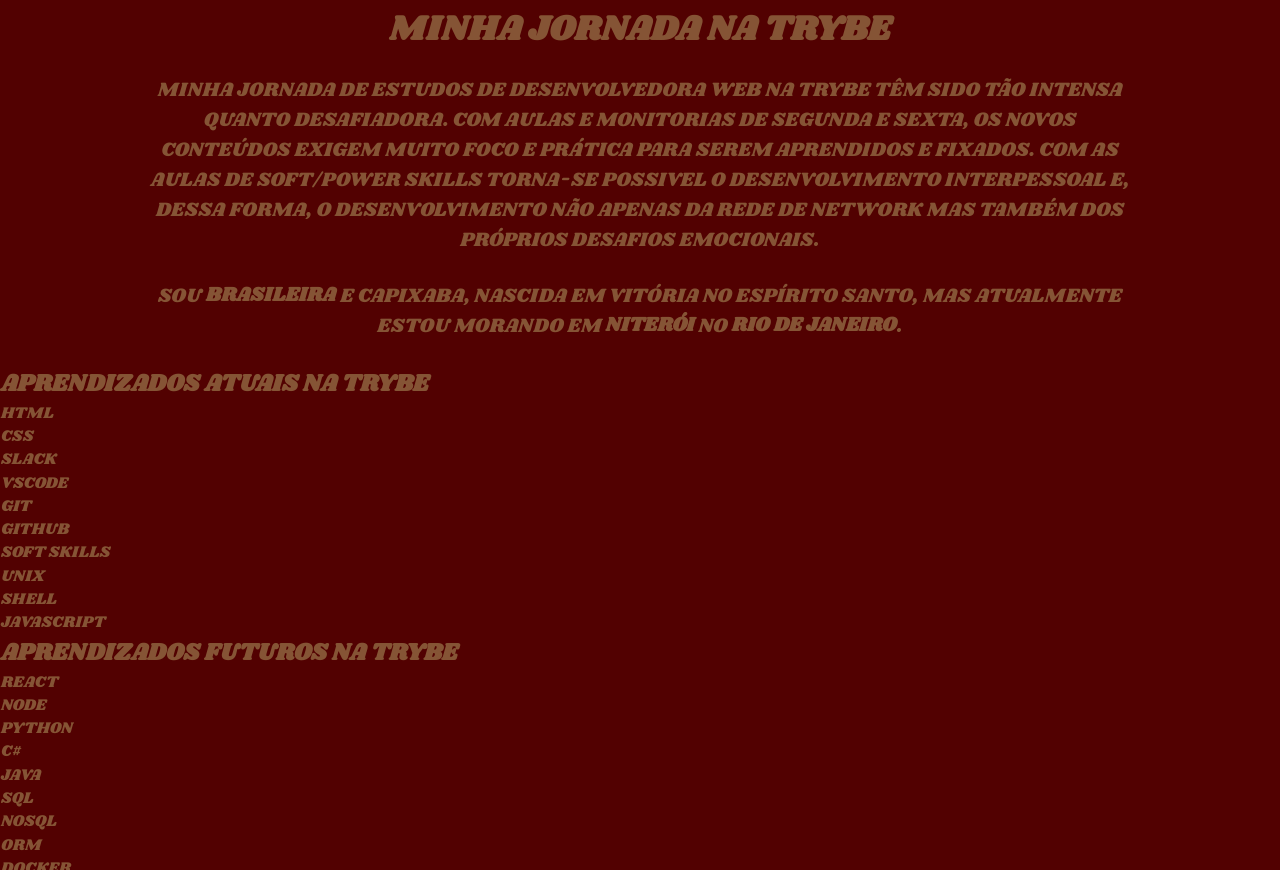
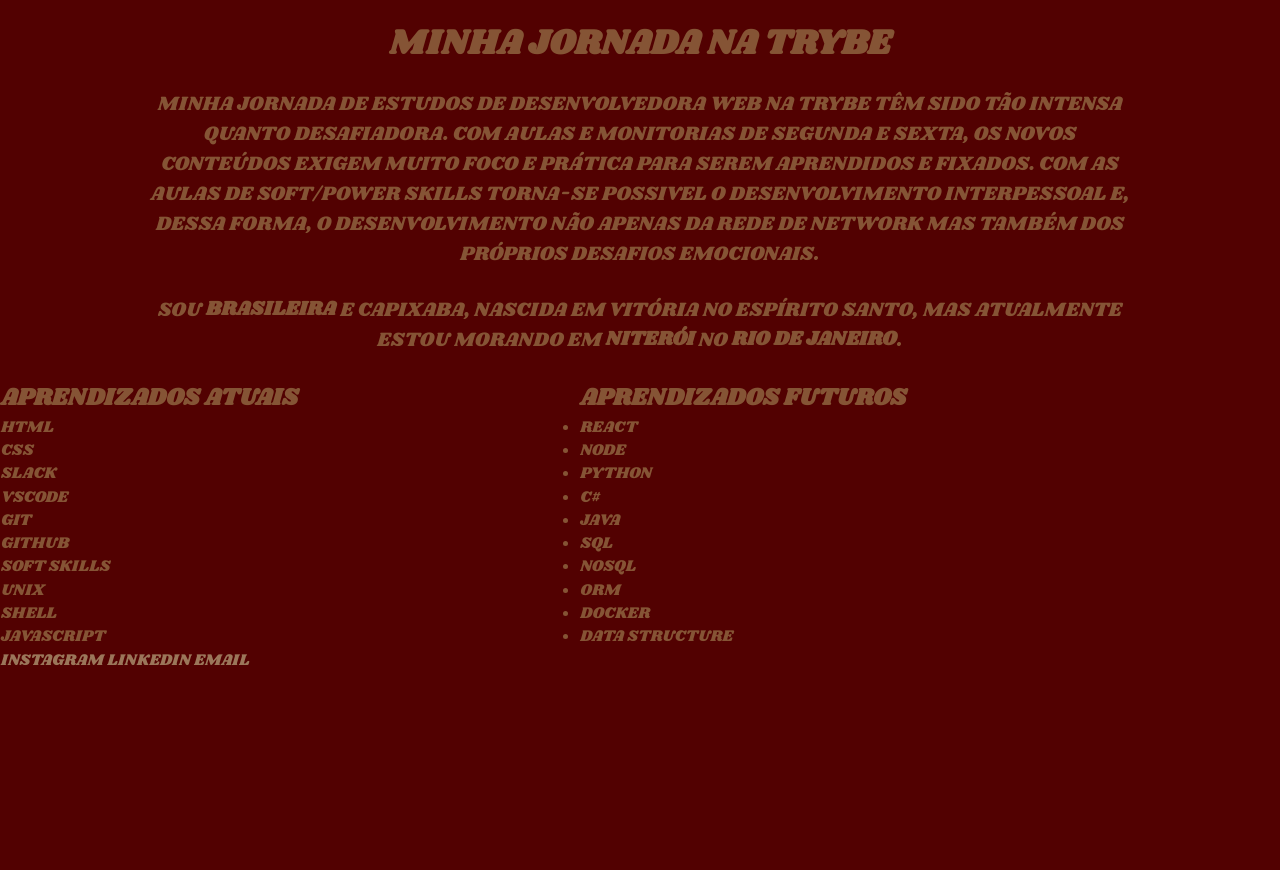
Before and after one commit to Esther-Freixo/Esther-Freixo.github.io, a plain HTML site: page index.html in a window 1280 px wide. Shown: the part 1654-2524 px from the top of the page. After the commit the page ends 2327 px from the top, so only its background shows below. Drawn offline with Linux system fonts and the light colour scheme.

```diff
--- a/index.html
+++ b/index.html
@@ -45,7 +45,7 @@
         <h1 id="meuNome"><a href="#minha_foto">[Esther Freixo]</a></h2>
     </div>
 
-    <div class="descricoes">
+    <div class="descricoes" id="about-me">
         <h2 class="titulos">Sobre mim</h2>
         <p>
             Bem-vindos! Sou <strong>Esther Freixo</strong>, sou apaixonada por tecnologia e movida pelo potencial de mudança positiva.
@@ -80,7 +80,7 @@
     </aside>
 
     <div id="licoesAprendidas">
-        <h2>Aprendizados atuais na Trybe</h2>
+        <h2>Aprendizados atuais</h2>
         <ul id="licoes_aprendidas">
             <li>HTML</li>
             <li>CSS</li>
@@ -95,7 +95,7 @@
         </ul>
     </div>
     <aside id="licoesFuturas">
-        <h2>Aprendizados futuros na Trybe</h2>
+        <h2>Aprendizados futuros</h2>
         <ul id="licoes_a_aprender">
             <li>React</li>
             <li>Node</li>
@@ -117,13 +117,5 @@
             <a href="mailto: freixo.esther@gmail.com" target="_blank">Email</a>
         </nav>
     </footer>
-
-
-
-
-
-
-
-
     </body>
 </html>
--- a/style.css
+++ b/style.css
@@ -85,7 +85,7 @@ h2 {
 #centralizarNome {
     display: block;
     text-align: center;
-    font-size: 30px;
+    font-size: 35px;
     margin-bottom: 10%;
 }
 
@@ -137,10 +137,11 @@ aside p {
 
 #licoesAprendidas {
     display: inline-block;
-    width: 50%;
+    width: 45%;
+
 }
 
 #licoesFuturas {
     display: inline-block;
-    width: 50%;
+    width: 45%;
 }
```
